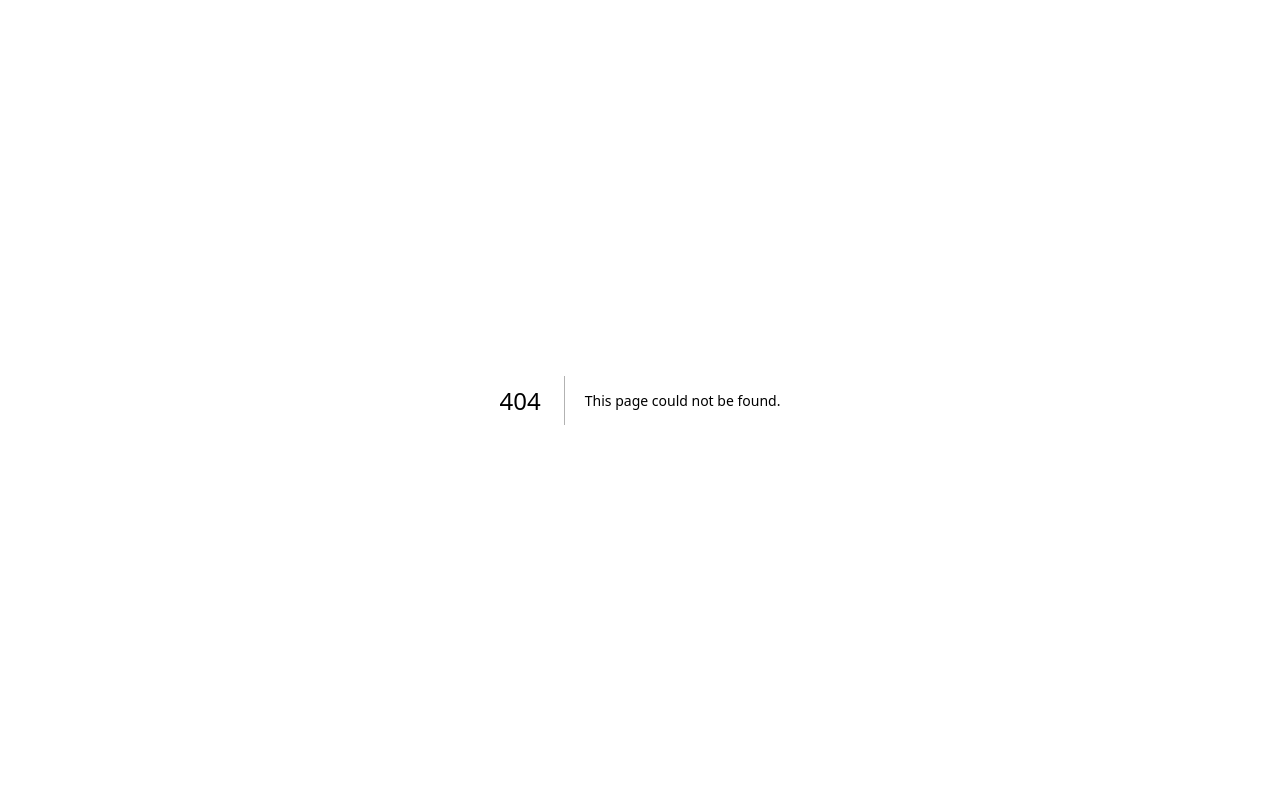
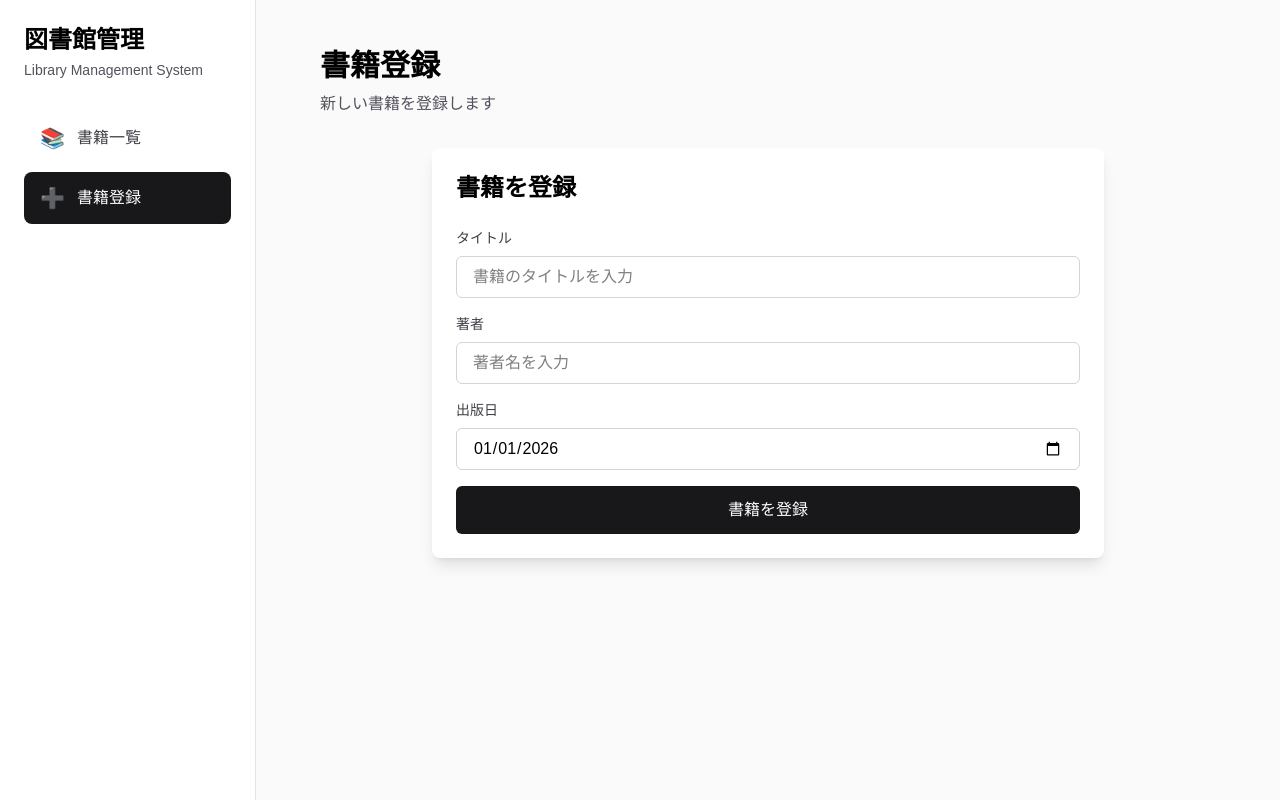
Before and after one commit to hata-tomoyuki/library-app-for-design-practice, a Next.js app: page /dashboard/create in a window 1280 px wide. Before the commit this address had no page. Built offline with nearby package versions, Linux system fonts and the light colour scheme; no server answers.

Commit message:
フロント実装_dashboardページ

```diff
--- /dev/null
+++ b/src/app/(admin)/dashboard/@sidebar/default.tsx
@@ -0,0 +1,54 @@
+"use client";
+
+import Link from "next/link";
+import { usePathname } from "next/navigation";
+
+export default function Sidebar() {
+  const pathname = usePathname();
+
+  const menuItems = [
+    {
+      href: "/dashboard",
+      label: "書籍一覧",
+      icon: "📚",
+    },
+    {
+      href: "/dashboard/create",
+      label: "書籍登録",
+      icon: "➕",
+    },
+  ];
+
+  return (
+    <aside className="w-64 min-h-screen bg-white dark:bg-zinc-900 border-r border-zinc-200 dark:border-zinc-800 p-6">
+      <div className="mb-8">
+        <h1 className="text-2xl font-bold text-black dark:text-zinc-50">
+          図書館管理
+        </h1>
+        <p className="text-sm text-zinc-600 dark:text-zinc-400 mt-1">
+          Library Management System
+        </p>
+      </div>
+
+      <nav className="space-y-2">
+        {menuItems.map((item) => {
+          const isActive = pathname === item.href;
+          return (
+            <Link
+              key={item.href}
+              href={item.href}
+              className={`flex items-center gap-3 px-4 py-3 rounded-lg transition-colors ${
+                isActive
+                  ? "bg-zinc-900 dark:bg-zinc-50 text-white dark:text-black font-medium"
+                  : "text-zinc-700 dark:text-zinc-300 hover:bg-zinc-100 dark:hover:bg-zinc-800"
+              }`}
+            >
+              <span className="text-xl">{item.icon}</span>
+              <span>{item.label}</span>
+            </Link>
+          );
+        })}
+      </nav>
+    </aside>
+  );
+}
--- /dev/null
+++ b/src/app/(admin)/dashboard/@sidebar/page.tsx
@@ -0,0 +1,54 @@
+"use client";
+
+import Link from "next/link";
+import { usePathname } from "next/navigation";
+
+export default function Sidebar() {
+  const pathname = usePathname();
+
+  const menuItems = [
+    {
+      href: "/dashboard",
+      label: "書籍一覧",
+      icon: "📚",
+    },
+    {
+      href: "/dashboard/create",
+      label: "書籍登録",
+      icon: "➕",
+    },
+  ];
+
+  return (
+    <aside className="w-64 min-h-screen bg-white dark:bg-zinc-900 border-r border-zinc-200 dark:border-zinc-800 p-6">
+      <div className="mb-8">
+        <h1 className="text-2xl font-bold text-black dark:text-zinc-50">
+          図書館管理
+        </h1>
+        <p className="text-sm text-zinc-600 dark:text-zinc-400 mt-1">
+          Library Management System
+        </p>
+      </div>
+
+      <nav className="space-y-2">
+        {menuItems.map((item) => {
+          const isActive = pathname === item.href;
+          return (
+            <Link
+              key={item.href}
+              href={item.href}
+              className={`flex items-center gap-3 px-4 py-3 rounded-lg transition-colors ${
+                isActive
+                  ? "bg-zinc-900 dark:bg-zinc-50 text-white dark:text-black font-medium"
+                  : "text-zinc-700 dark:text-zinc-300 hover:bg-zinc-100 dark:hover:bg-zinc-800"
+              }`}
+            >
+              <span className="text-xl">{item.icon}</span>
+              <span>{item.label}</span>
+            </Link>
+          );
+        })}
+      </nav>
+    </aside>
+  );
+}
--- /dev/null
+++ b/src/app/(admin)/dashboard/create/page.tsx
@@ -0,0 +1,19 @@
+import CreateBookForm from "@/app/components/CreateBookForm";
+
+export default function CreateBookPage() {
+  return (
+    <div className="min-h-screen bg-zinc-50 dark:bg-black py-12 px-8">
+      <div className="max-w-4xl mx-auto">
+        <div className="mb-8">
+          <h1 className="text-3xl font-bold text-black dark:text-zinc-50 mb-2">
+            書籍登録
+          </h1>
+          <p className="text-zinc-600 dark:text-zinc-400">
+            新しい書籍を登録します
+          </p>
+        </div>
+        <CreateBookForm />
+      </div>
+    </div>
+  );
+}
--- /dev/null
+++ b/src/app/(admin)/dashboard/layout.tsx
@@ -0,0 +1,16 @@
+import { ReactNode } from "react";
+
+export default function AdminLayout({
+  children,
+  sidebar,
+}: {
+  children: ReactNode;
+  sidebar: ReactNode;
+}) {
+  return (
+    <div className="flex min-h-screen">
+      {sidebar}
+      <main className="flex-1">{children}</main>
+    </div>
+  );
+}
--- /dev/null
+++ b/src/app/(admin)/dashboard/page.tsx
@@ -0,0 +1,69 @@
+import { findAllBooks } from "@/app/actions/bookActions";
+import Link from "next/link";
+
+export default async function DashboardPage() {
+  const books = await findAllBooks();
+
+  return (
+    <div className="min-h-screen bg-zinc-50 dark:bg-black p-8">
+      <div className="max-w-7xl mx-auto">
+        <div className="mb-8 flex items-center justify-between">
+          <div>
+            <h1 className="text-3xl font-bold text-black dark:text-zinc-50 mb-2">
+              書籍一覧
+            </h1>
+            <p className="text-zinc-600 dark:text-zinc-400">
+              登録されている書籍の一覧です
+            </p>
+          </div>
+          <Link
+            href="/dashboard/create"
+            className="px-6 py-3 bg-zinc-900 dark:bg-zinc-50 text-white dark:text-black font-medium rounded-lg hover:bg-zinc-800 dark:hover:bg-zinc-200 transition-colors"
+          >
+            ➕ 新規登録
+          </Link>
+        </div>
+
+        {books.length === 0 ? (
+          <div className="bg-white dark:bg-zinc-900 rounded-lg shadow-lg p-12 text-center">
+            <p className="text-zinc-600 dark:text-zinc-400 text-lg mb-4">
+              まだ書籍が登録されていません
+            </p>
+            <Link
+              href="/dashboard/create"
+              className="inline-block px-6 py-3 bg-zinc-900 dark:bg-zinc-50 text-white dark:text-black font-medium rounded-lg hover:bg-zinc-800 dark:hover:bg-zinc-200 transition-colors"
+            >
+              最初の書籍を登録する
+            </Link>
+          </div>
+        ) : (
+          <div className="grid grid-cols-1 md:grid-cols-2 lg:grid-cols-3 gap-6">
+            {books.map((book) => (
+              <div
+                key={book.id}
+                className="bg-white dark:bg-zinc-900 rounded-lg shadow-lg p-6 hover:shadow-xl transition-shadow"
+              >
+                <h2 className="text-xl font-bold text-black dark:text-zinc-50 mb-2 line-clamp-2">
+                  {book.title}
+                </h2>
+                <p className="text-zinc-600 dark:text-zinc-400 mb-4">
+                  著者: {book.author}
+                </p>
+                <div className="text-sm text-zinc-500 dark:text-zinc-500 space-y-1">
+                  <p>
+                    出版日:{" "}
+                    {new Date(book.publishedAt).toLocaleDateString("ja-JP")}
+                  </p>
+                  <p>
+                    登録日:{" "}
+                    {new Date(book.createdAt).toLocaleDateString("ja-JP")}
+                  </p>
+                </div>
+              </div>
+            ))}
+          </div>
+        )}
+      </div>
+    </div>
+  );
+}
```
